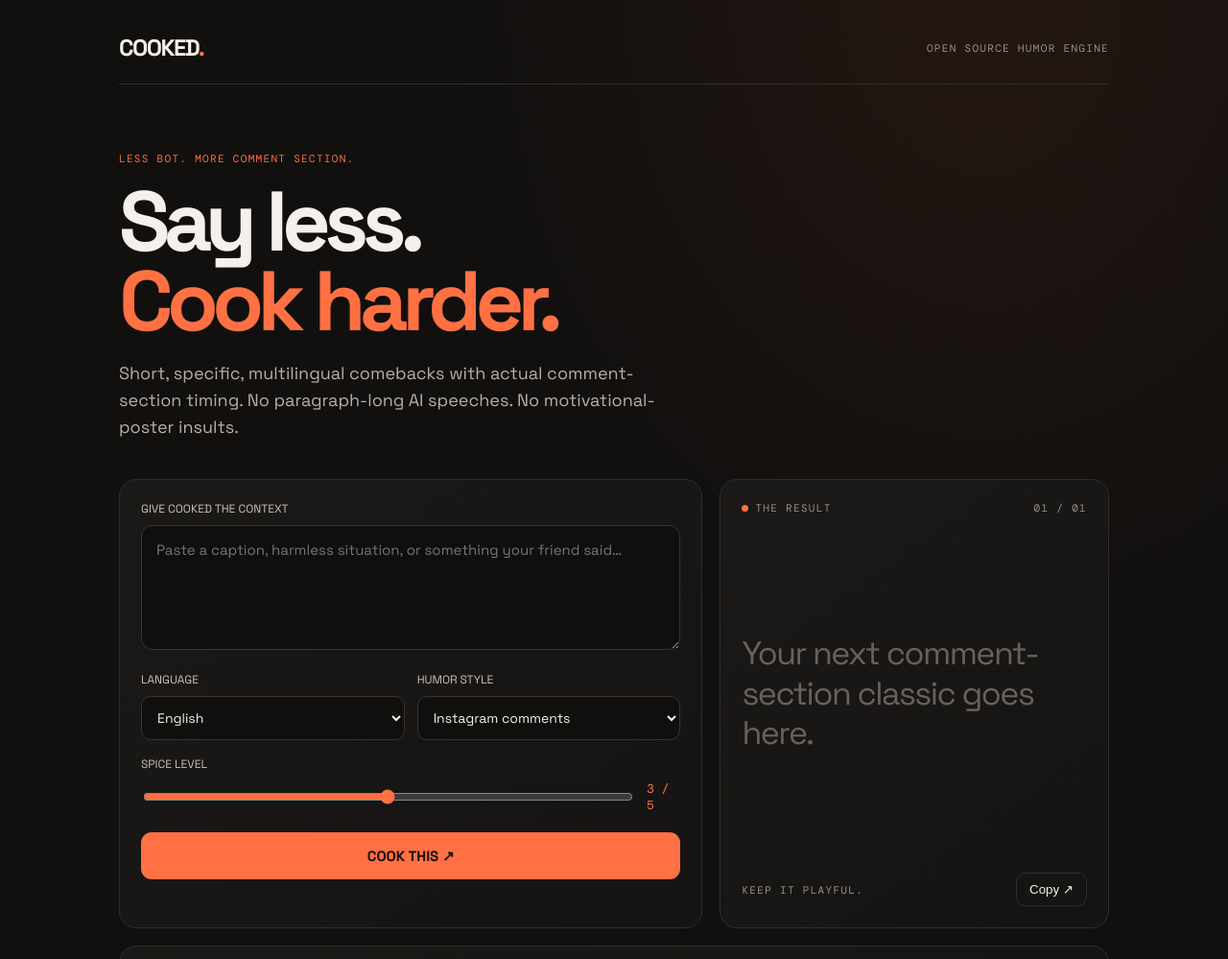
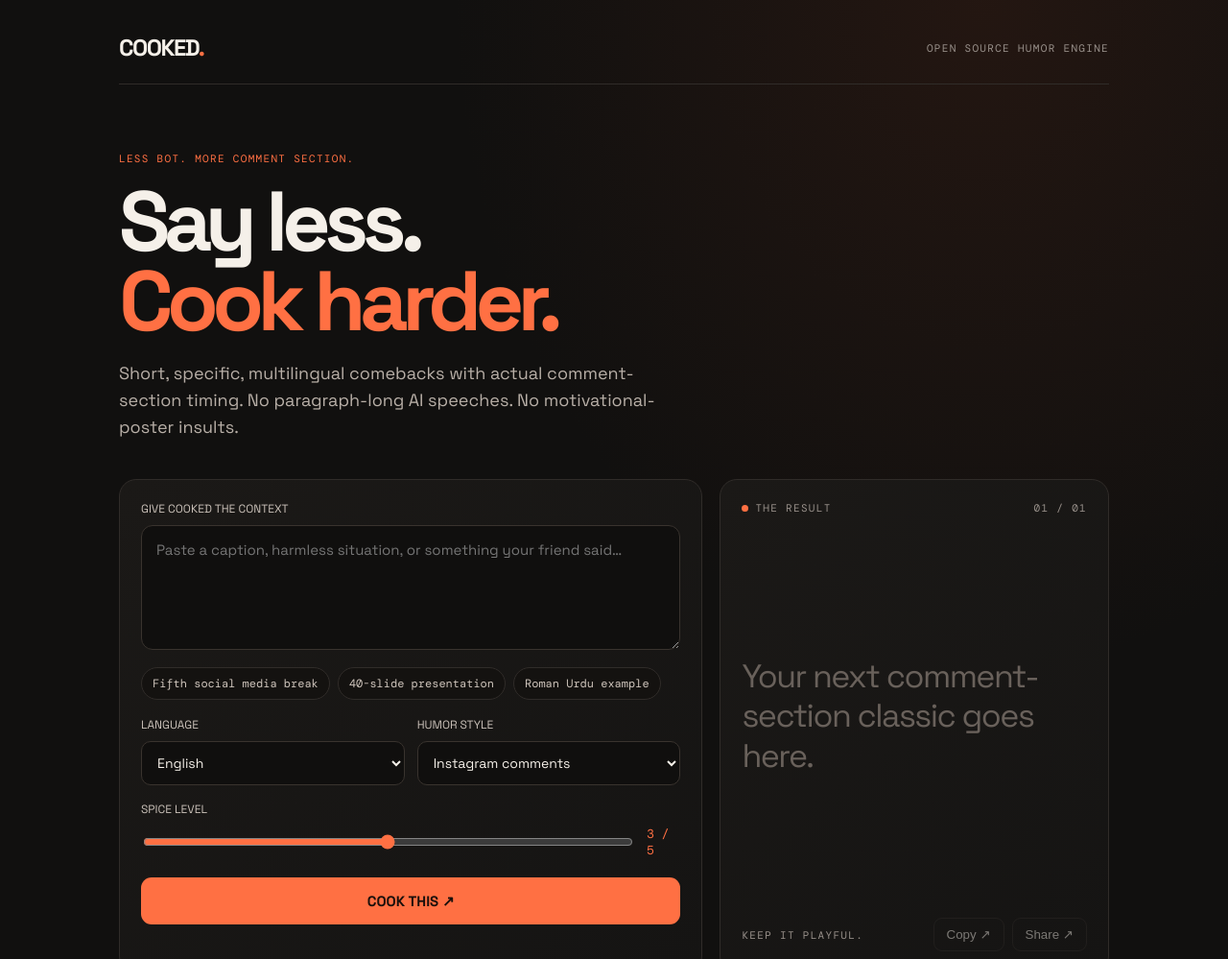
Before and after one commit to shaikhabdullahwaseem17-byte/COOKED, a plain HTML site: page app/static/index.html in a window 1280 px wide. Shown: the top 999 px of the page at 96% size. Drawn offline with nearby package versions, Linux system fonts and the light colour scheme.

Commit message:
Add instant demo prompts and native result sharing

```diff
--- a/app/static/index.html
+++ b/app/static/index.html
@@ -15,6 +15,8 @@ label{display:block;font-size:12px;color:#c9c0b8;margin:0 0 9px}.input{width:100
 .controls{display:grid;grid-template-columns:1fr 1fr;gap:13px;margin-top:18px}select{width:100%;background:#100f0e;color:var(--ink);border:1px solid #39332e;border-radius:10px;padding:12px;font:14px "Space Grotesk"}
 .range{display:flex;align-items:center;gap:12px}.range input{accent-color:var(--orange);width:100%}.range b{color:var(--orange);font:13px "DM Mono"}
 .go{margin-top:20px;width:100%;border:0;border-radius:11px;padding:15px;background:var(--orange);color:#1a100c;font:700 15px "Space Grotesk";cursor:pointer}.go:hover{background:var(--orange2)}.go:disabled{opacity:.55;cursor:wait}
+.examples{display:flex;gap:8px;flex-wrap:wrap;margin-top:13px}.example{border:1px solid var(--line);background:#141210;color:#cfc5bc;border-radius:999px;padding:8px 11px;font:12px "DM Mono",monospace;cursor:pointer}.example:hover{border-color:var(--orange);color:var(--orange)}
+.actions{display:flex;gap:8px}.copy:disabled{opacity:.45;cursor:not-allowed}
 .result{min-height:315px;display:flex;flex-direction:column;justify-content:space-between}.result-top{display:flex;justify-content:space-between;align-items:center}.dot{width:7px;height:7px;border-radius:50%;background:var(--orange);display:inline-block;margin-right:7px}.output{font-size:clamp(23px,3vw,34px);line-height:1.22;letter-spacing:-.045em;margin:35px 0;overflow-wrap:anywhere}.placeholder{color:#69615b}.result-bottom{display:flex;justify-content:space-between;align-items:center}.copy{border:1px solid var(--line);background:transparent;color:var(--ink);border-radius:9px;padding:9px 13px;cursor:pointer}.status{font-size:12px;color:var(--muted);min-height:18px;margin-top:10px}
 .footer{border-top:1px solid var(--line);margin-top:42px;padding-top:20px;display:flex;justify-content:space-between;color:#766e68;font:11px "DM Mono";gap:12px;flex-wrap:wrap}
 @media(max-width:760px){.layout{grid-template-columns:1fr}.hero{padding:50px 0 30px}.result{min-height:230px}.wrap{padding:18px 16px 40px}}
@@ -24,20 +26,28 @@ label{display:block;font-size:12px;color:#c9c0b8;margin:0 0 9px}.input{width:100
 <p>Short, specific, multilingual comebacks with actual comment-section timing. No paragraph-long AI speeches. No motivational-poster insults.</p></header>
 <main class="layout"><section class="card">
 <label for="input">GIVE COOKED THE CONTEXT</label><textarea id="input" class="input" maxlength="600" placeholder="Paste a caption, harmless situation, or something your friend said…"></textarea>
+<div class="examples" aria-label="Try an example">
+<button class="example" type="button" data-example="He announced his fifth social media break this month.">Fifth social media break</button>
+<button class="example" type="button" data-example="My friend made a 40-slide presentation about why he is always right.">40-slide presentation</button>
+<button class="example" type="button" data-example="Woh har baat pe expert banta hai.">Roman Urdu example</button>
+</div>
 <div class="controls"><div><label for="language">LANGUAGE</label><select id="language"><option value="en">English</option><option value="ur-rom">Roman Urdu</option><option value="ur">Urdu</option><option value="hi">Hindi</option></select></div>
 <div><label for="style">HUMOR STYLE</label><select id="style"><option value="instagram">Instagram comments</option><option value="dry">Dry / deadpan</option><option value="desi">Desi humor</option><option value="absurd">Absurd</option></select></div></div>
 <div style="margin-top:17px"><label for="intensity">SPICE LEVEL</label><div class="range"><input id="intensity" type="range" min="1" max="5" value="3"><b id="level">3 / 5</b></div></div>
 <button id="go" class="go">COOK THIS ↗</button><div id="status" class="status" role="status"></div></section>
 <section class="card result"><div class="result-top"><span class="mono"><i class="dot"></i>THE RESULT</span><span class="mono">01 / 01</span></div>
-<div id="output" class="output placeholder">Your next comment-section classic goes here.</div><div class="result-bottom"><span class="mono">KEEP IT PLAYFUL.</span><button class="copy" id="copy" disabled>Copy ↗</button></div></section></main>
+<div id="output" class="output placeholder">Your next comment-section classic goes here.</div><div class="result-bottom"><span class="mono">KEEP IT PLAYFUL.</span><div class="actions"><button class="copy" id="copy" disabled>Copy ↗</button><button class="copy" id="share" disabled>Share ↗</button></div></div></section></main>
 <section class="card" style="margin-top:18px"><b>Built for the punchline, not the prompt.</b><p style="color:var(--muted);font-size:13px;line-height:1.6">COOKED pushes for specificity, brevity and natural language. Choose a style, switch languages, and see what lands. Humor is subjective; the model can still miss.</p></section>
 <footer class="footer"><span>COOKED · OPEN SOURCE</span><span>DON'T BE A MENACE. BE FUNNY.</span></footer></div>
 <script>
-const $=id=>document.getElementById(id);$("intensity").addEventListener("input",()=>{$("level").textContent=$("intensity").value+" / 5"});
+const $=id=>document.getElementById(id);
+document.querySelectorAll("[data-example]").forEach(button=>button.addEventListener("click",()=>{$("input").value=button.dataset.example;$("input").focus();$("status").textContent="Example loaded. Make it COOKED."}));
+$("intensity").addEventListener("input",()=>{$("level").textContent=$("intensity").value+" / 5"});
 let last="";$("go").addEventListener("click",async()=>{const text=$("input").value.trim();if(text.length<3){$("status").textContent="Give it a little more context.";return}
 $("go").disabled=true;$("go").textContent="COOKING…";$("status").textContent="Finding the angle…";$("output").classList.remove("placeholder");$("output").textContent="…";$("copy").disabled=true;
-try{const res=await fetch("/api/roast",{method:"POST",headers:{"Content-Type":"application/json"},body:JSON.stringify({text,language:$("language").value,style:$("style").value,intensity:Number($("intensity").value)})});const data=await res.json();if(!res.ok)throw new Error(data.detail||"Something went wrong.");last=data.roast;$("output").textContent=last;$("copy").disabled=false;$("status").textContent="Freshly cooked."}
+try{const res=await fetch("/api/roast",{method:"POST",headers:{"Content-Type":"application/json"},body:JSON.stringify({text,language:$("language").value,style:$("style").value,intensity:Number($("intensity").value)})});const data=await res.json();if(!res.ok)throw new Error(data.detail||"Something went wrong.");last=data.roast;$("output").textContent=last;$("copy").disabled=false;$("share").disabled=false;$("status").textContent="Freshly cooked."}
 catch(e){$("output").textContent="";$("output").classList.add("placeholder");$("status").textContent=e.message}
 finally{$("go").disabled=false;$("go").textContent="COOK THIS ↗"}});
 $("copy").addEventListener("click",async()=>{if(!last)return;await navigator.clipboard.writeText(last);$("copy").textContent="Copied ✓";setTimeout(()=>$("copy").textContent="Copy ↗",1300)});
+$("share").addEventListener("click",async()=>{if(!last)return;try{if(navigator.share){await navigator.share({title:"COOKED comeback",text:last});}else{await navigator.clipboard.writeText(last);$("share").textContent="Copied ✓";setTimeout(()=>$("share").textContent="Share ↗",1300)}}catch(e){if(e.name!=="AbortError")$("status").textContent="Sharing isn't available here. Try Copy."}});
 </script></body></html>
```
